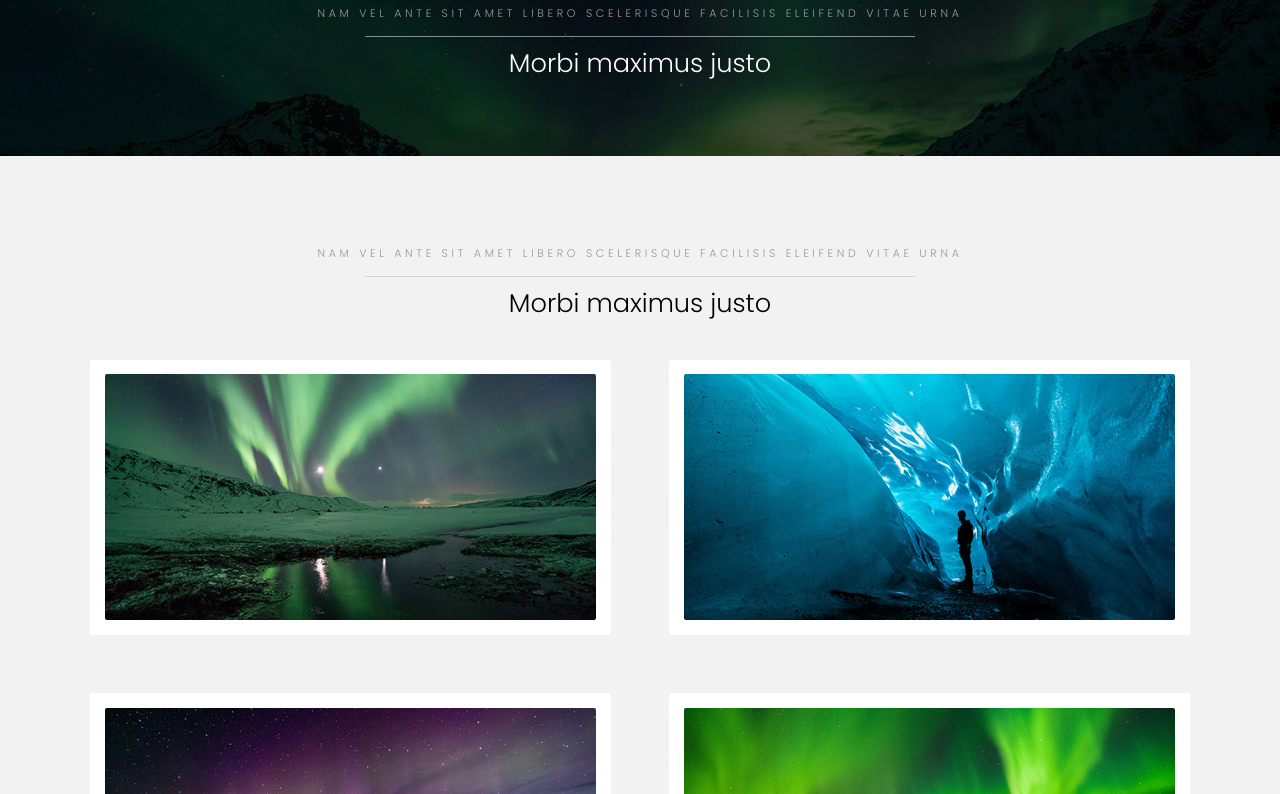
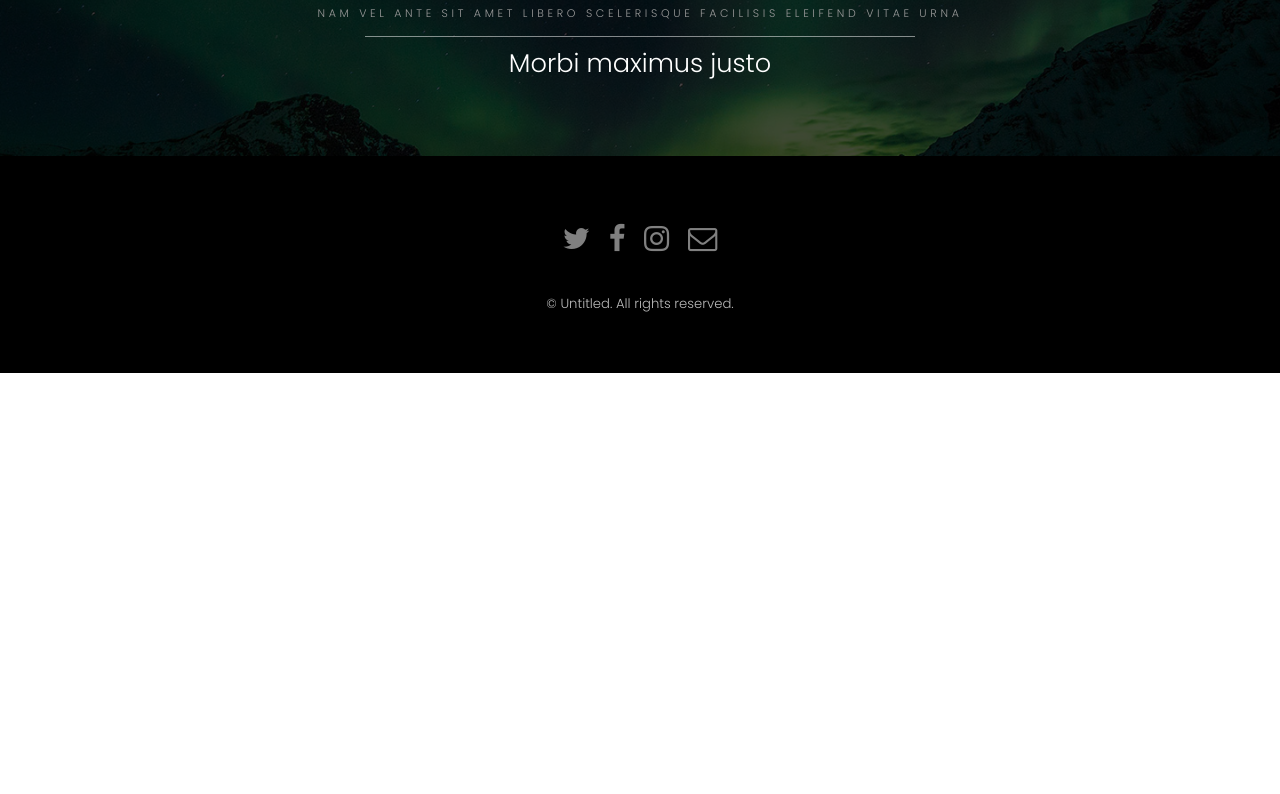
Before and after one commit to ELouradour/test-git, a plain HTML site: page index.html in a window 1280 px wide. Shown: the part 2006-2800 px from the top of the page. After the commit the page ends 2379 px from the top, so only its background shows below. Drawn offline with Linux system fonts and the light colour scheme.

Commit message:
deleting three section

```diff
--- a/index.html
+++ b/index.html
@@ -132,37 +132,6 @@
 				</div>
 			</section>
 
-		<!-- Three -->
-			<section id="three" class="wrapper style2">
-				<div class="inner">
-					<header class="align-center">
-						<p class="special">Nam vel ante sit amet libero scelerisque facilisis eleifend vitae urna</p>
-						<h2>Morbi maximus justo</h2>
-					</header>
-					<div class="gallery">
-						<div>
-							<div class="image fit">
-								<a href="#"><img src="images/pic01.jpg" alt="" /></a>
-							</div>
-						</div>
-						<div>
-							<div class="image fit">
-								<a href="#"><img src="images/pic02.jpg" alt="" /></a>
-							</div>
-						</div>
-						<div>
-							<div class="image fit">
-								<a href="#"><img src="images/pic03.jpg" alt="" /></a>
-							</div>
-						</div>
-						<div>
-							<div class="image fit">
-								<a href="#"><img src="images/pic04.jpg" alt="" /></a>
-							</div>
-						</div>
-					</div>
-				</div>
-			</section>
 
 
 		<!-- Footer -->
```
